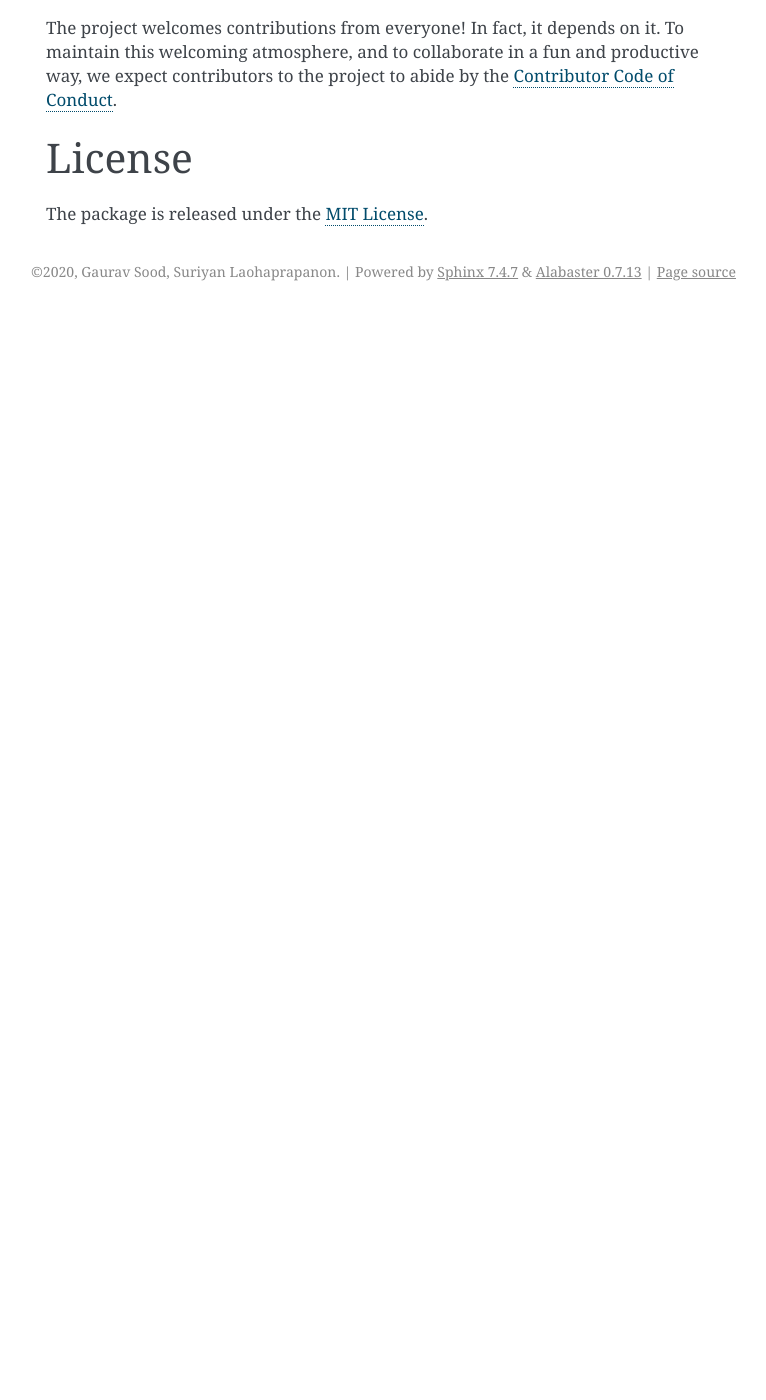
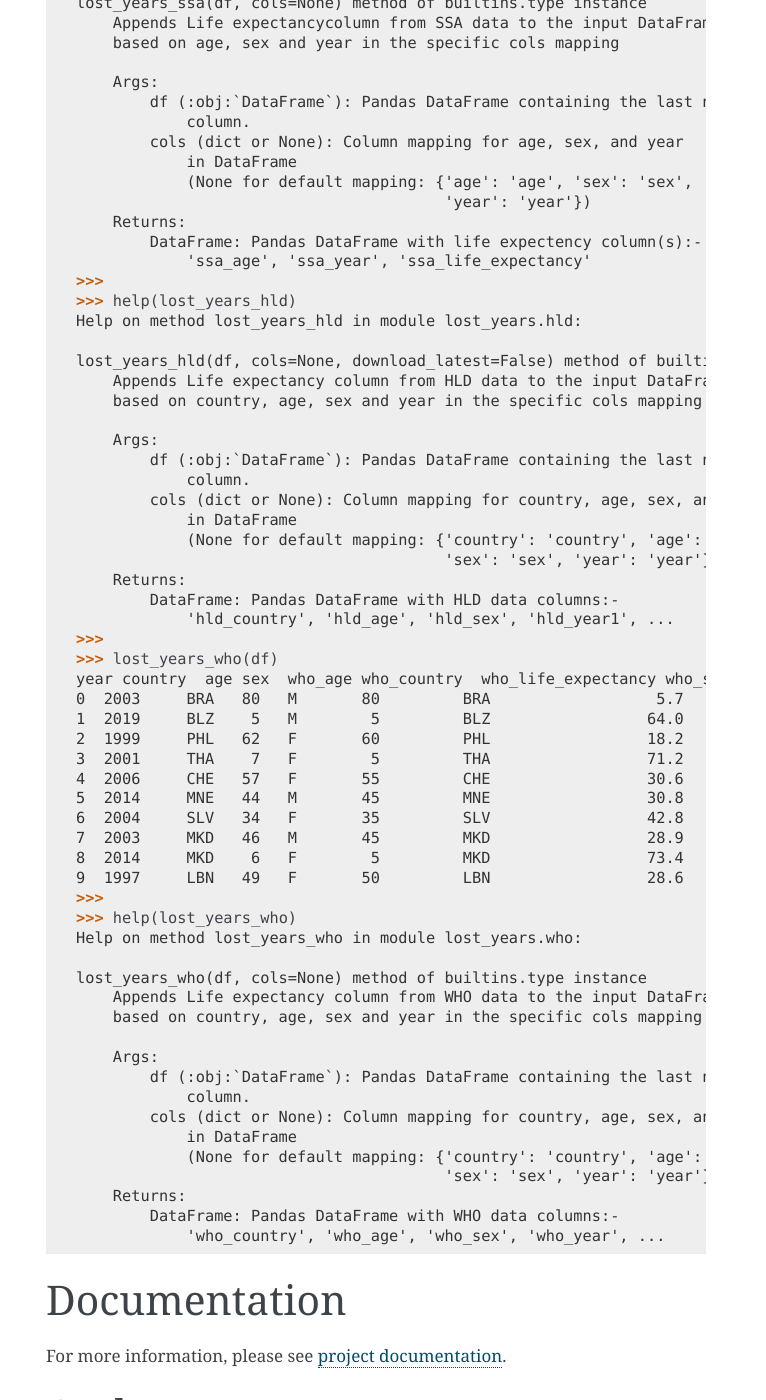
Before and after one commit to gojiplus/lost_years, a Sphinx documentation site: the page built from docs/source/lost_years.rst, in a window 1280 px wide and 1400 px high, scrolled down 5418 px. Shown: the whole window, without its empty margins (374-1140 px from the left). Built offline with Sphinx 7.4.7, drawn with Linux system fonts in a browser that asks for light colours; before the commit the page ends 5729 px from its top, so only the background shows below that; some of the changed text lies outside the part shown.

Commit message:
update doc

```diff
--- a/docs/source/lost_years.rst
+++ b/docs/source/lost_years.rst
@@ -46,6 +45,20 @@
 
         * To make it easier to use, we normalize the column names. The translation between HLD column names and new column names is posted `here <https://github.com/gojiplus/lost_years/blob/master/lost_years/data/hld_translation.csv>`__
 
+* ``lost_years_who``: Joins to the international `life table <https://apps.who.int/gho/data/node.main.LIFECOUNTRY?lang=en>`__ data.
+
+    * **Inputs:**
+
+        * The function expects 4 inputs: ``age, sex, year, and country``. If any of the inputs are not available, it errors out.
+
+        * **Closest Year and Age Matching** By default, we match to the closest year; not all countries provide expected years left for all years or all ages. The year we match to is ``hld_year1``. Same for age. If the age provided is not available, we match to the closest age and store the matched age in the ``who_age`` column.
+
+    * **What the function does**
+
+        * WHO exposes more facets than age and sex. For some countries, for some periods.
+
+    * **Output**
+        * To make it easier to use, we normalize the column names. The translation between WHO column names and new column names is posted `here <https://github.com/gojiplus/lost_years/blob/master/lost_years/data/who_translation.csv>`__
 
 Application
 ~~~~~~~~~~~~~~~~
@@ -113,6 +126,30 @@
                                 Output file with Lost Years data column(s)
           --download-hld        Download latest HLD from lifetable.de
 
+* ``lost_years_who``
+
+    ::
+
+        usage: lost_years_who [-h] [-c COUNTRY] [-a AGE] [-s SEX] [-y YEAR]
+                            [-o OUTPUT]
+                            input
+
+        Appends Lost Years data column(s) by country, age, sex and year
+
+        positional arguments:
+        input                 Input file
+
+        optional arguments:
+        -h, --help            show this help message and exit
+        -c COUNTRY, --country COUNTRY
+                                Columns name of country in the input
+                                file(default=`country`)
+        -a AGE, --age AGE     Columns name of age in the input file(default=`age`)
+        -s SEX, --sex SEX     Columns name of sex in the input file(default=`sex`)
+        -y YEAR, --year YEAR  Columns name of year in the input file(default=`year`)
+        -o OUTPUT, --output OUTPUT
+                                Output file with Lost Years data column(s)
+
 Example
 ~~~~~~~
 
@@ -131,7 +168,7 @@
 ::
 
     >>> import pandas as pd
-    >>> from lost_years import lost_years_ssa, lost_years_hld
+    >>> from lost_years import lost_years_ssa, lost_years_hld, lost_years_who
     >>>
     >>> df = pd.read_csv('lost_years/tests/input.csv')
     >>> df
@@ -212,8 +249,37 @@
         Returns:
             DataFrame: Pandas DataFrame with HLD data columns:-
                 'hld_country', 'hld_age', 'hld_sex', 'hld_year1', ...
+    >>>
+    >>> lost_years_who(df)
+    year country  age sex  who_age who_country  who_life_expectancy who_sex  who_year
+    0  2003     BRA   80   M       80         BRA                  5.7     MLE      2003
+    1  2019     BLZ    5   M        5         BLZ                 64.0     MLE      2016
+    2  1999     PHL   62   F       60         PHL                 18.2    FMLE      2000
+    3  2001     THA    7   F        5         THA                 71.2    FMLE      2001
+    4  2006     CHE   57   F       55         CHE                 30.6    FMLE      2006
+    5  2014     MNE   44   M       45         MNE                 30.8     MLE      2014
+    6  2004     SLV   34   F       35         SLV                 42.8    FMLE      2004
+    7  2003     MKD   46   M       45         MKD                 28.9     MLE      2003
+    8  2014     MKD    6   F        5         MKD                 73.4    FMLE      2014
+    9  1997     LBN   49   F       50         LBN                 28.6    FMLE      2000
+    >>>
+    >>> help(lost_years_who)
+    Help on method lost_years_who in module lost_years.who:
 
+    lost_years_who(df, cols=None) method of builtins.type instance
+        Appends Life expectancy column from WHO data to the input DataFrame
+        based on country, age, sex and year in the specific cols mapping
 
+        Args:
+            df (:obj:`DataFrame`): Pandas DataFrame containing the last name
+                column.
+            cols (dict or None): Column mapping for country, age, sex, and year
+                in DataFrame
+                (None for default mapping: {'country': 'country', 'age': 'age',
+                                            'sex': 'sex', 'year': 'year'})
+        Returns:
+            DataFrame: Pandas DataFrame with WHO data columns:-
+                'who_country', 'who_age', 'who_sex', 'who_year', ...
 
 Documentation
 -------------
```
Also changed, not shown: other parts of docs/source/lost_years.rst (+1 -2 lines).
